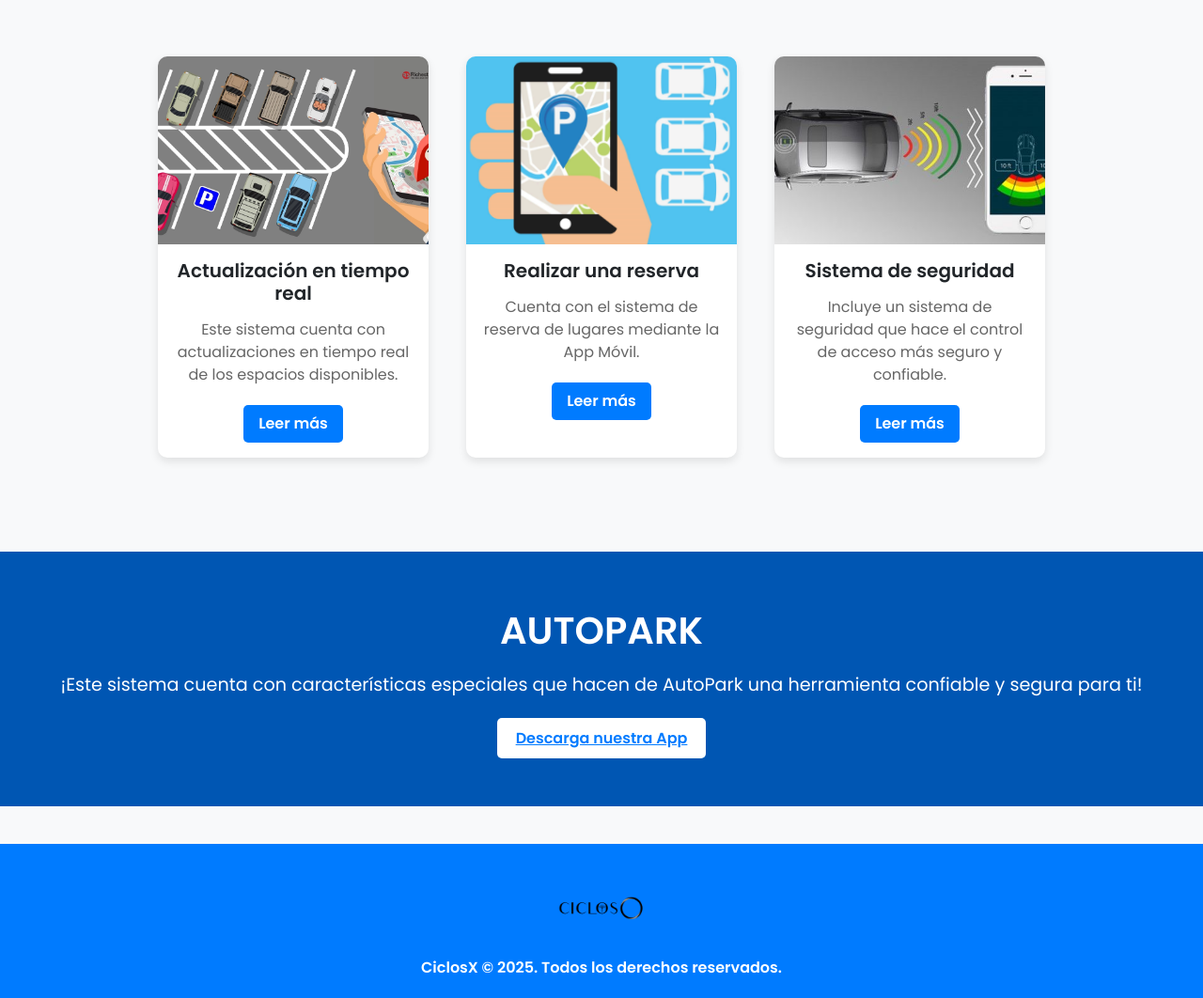
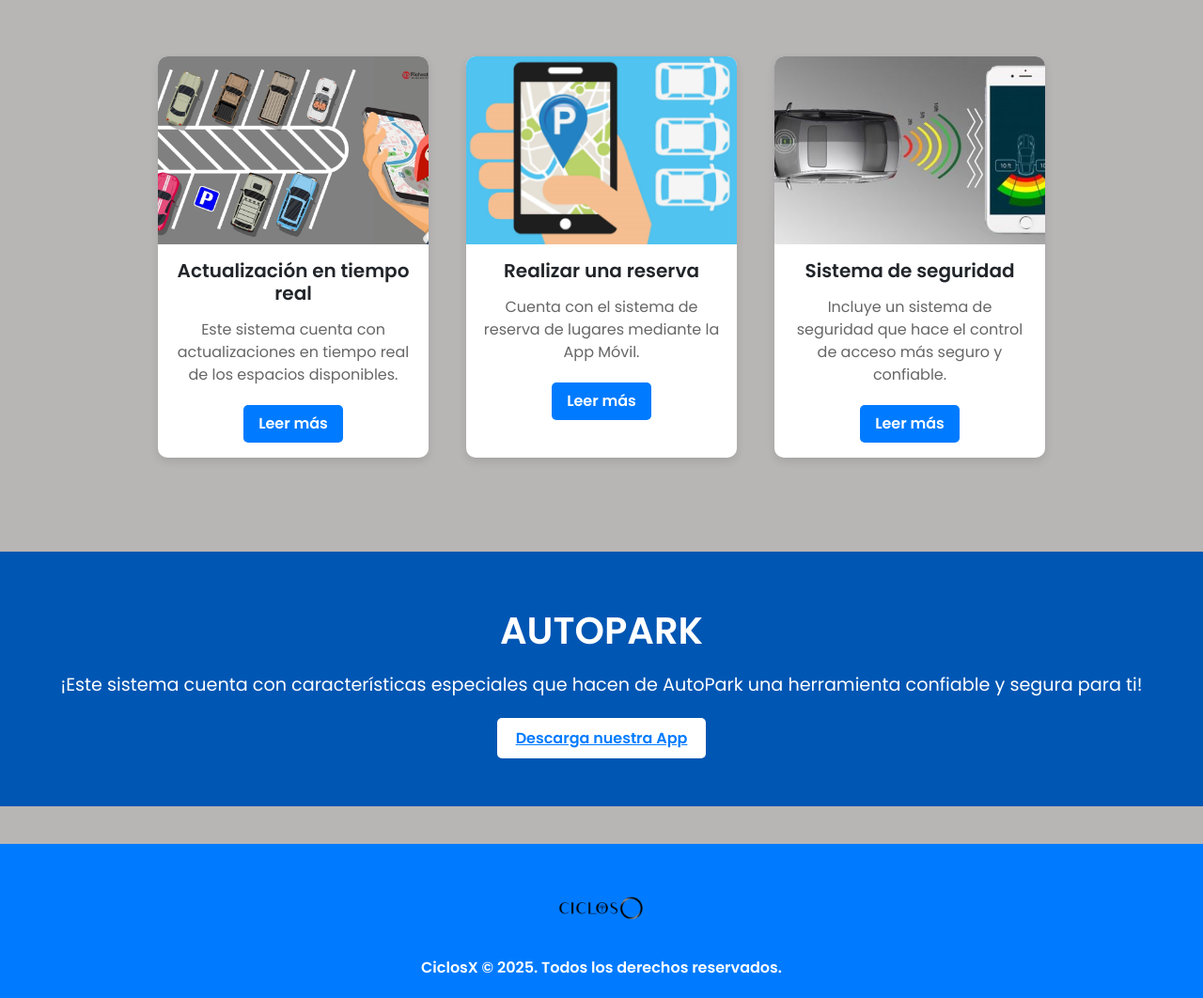
Before and after one commit to CiclosX/PaginaWeb_Autopark, a Django app: template autopark/autopark/templates/pagina2.html in a window 1280 px wide. Shown: the part 90-1152 px from the top of the page at 94% size. Run offline with Django 5.2, Linux system fonts and the light colour scheme; the template is opened without the code that fills it, so the values that code supplies are empty; some libraries are stand-ins or nearby versions.

Commit message:
Correcciones1

```diff
--- a/autopark/autopark/templates/pagina1.html
+++ b/autopark/autopark/templates/pagina1.html
@@ -75,7 +75,7 @@
 
 /* Sección principal */
 .hero {
-  background-image: url('https://cdn.pixabay.com/photo/2014/08/26/13/52/underground-parking-427958_1280.jpg');
+  background-image: url('https://images.pexels.com/photos/15499544/pexels-photo-15499544/free-photo-of-ciudad-oscuro-viaje-viajar.jpeg?auto=compress&cs=tinysrgb&w=1260&h=750&dpr=2');
   background-position: center;
   background-size: cover;
   height: 100vh;
@@ -157,7 +157,7 @@
     <ul>
         <img src="../static/Logonininin (1).svg" alt="Logo" height="60">
         <li><a href="./pagina2.html">¿Qué es AutoPark?</a></li>
-        <li><a href="./pagina3.html">Descarga Ya!!!</a></li>
+        <li><a href="./pagina3.html">Descarga ya!!!</a></li>
         <li><a href="./pagina4.html">Nosotros</a></li>
         <li><a href="./pagina5.html">Contáctanos</a></li>
     </ul>
--- a/autopark/autopark/templates/pagina2.html
+++ b/autopark/autopark/templates/pagina2.html
@@ -9,7 +9,7 @@
 <style>
       body {
       font-family: "Poppins", sans-serif;
-      background-color: #f8f9fa;
+      background-color: #b8b5b5;
   }
 
   /* Navbar */
--- a/autopark/autopark/templates/ver_mas.html
+++ b/autopark/autopark/templates/ver_mas.html
@@ -14,7 +14,7 @@
   /* Estilos generales */
   body {
     font-family: Arial, sans-serif;
-    background-color: #f4f4f4;
+    background-color: #b8b5b5;
     color: #333;
     line-height: 1.6;
     display: flex;
```
Also changed, not shown: autopark/autopark/settings.py (+8 -0 lines).
